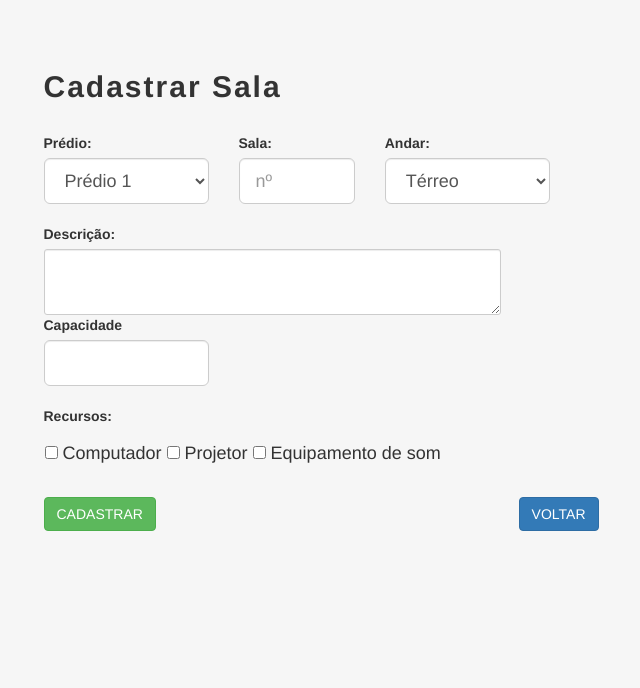
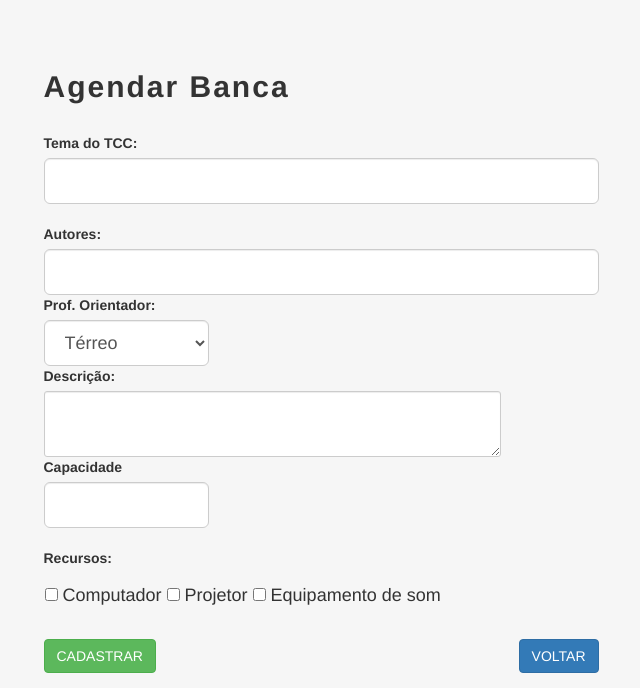
Before and after one commit to fsouza27/SISGBA1205, a PHP site: page /banca/cadastroBanca.php in a window 1280 px wide. Shown: the part 150-838 px from the top of the page, without its empty margins (319-959 px from the left). Before the commit the page ends 681 px from the top, so only its background shows below. Run offline with PHP 8.4, Linux system fonts and the light colour scheme.

Commit message:
Ajustes de layout da tela de cadastro de bancas

```diff
--- a/banca/alteraBanca.php
+++ b/banca/alteraBanca.php
@@ -112,7 +112,7 @@
 
                     <div class="form-group">
                             <button type="submit" class="btn btn-success pull-left">ALTERAR</button>
-                            <a href="salas.php"><p class="btn btn-primary pull-right">VOLTAR</p></a>
+                            <a href="bancas.php"><p class="btn btn-primary pull-right">VOLTAR</p></a>
                         <div class="clearfix"></div>
                     </div>
                 </form>
--- a/banca/cadastroBanca.php
+++ b/banca/cadastroBanca.php
@@ -29,32 +29,28 @@
 	  <div class="row">
         <div class="col-md-6 col-md-offset-3">
             <form id="cadastro_sala" action="processaSala.php" method="post" accept-charset="utf-8" class="form" role="form">
-                    <h2 class="bold">Cadastrar Sala</h2><br>
+                    <h2 class="bold">Agendar Banca</h2><br>
                     <div class="row">
+                        <div class="col-xs-6 col-md-12">
+                            <label for="tema">Tema do TCC: </label>
+                             <input type="text" name="tema" class="form-control input-lg" value=""/>
+                        </div>
+                    </div><br>
+                    <div class="row">
+                        <div class="col-xs-6 col-md-12">
+                            <label for="autores">Autores: </label>
+                            <input name="autores" class="form-control input-lg" />
+                        </div><br>
                         <div class="col-xs-6 col-md-4">
-                            <label for="nome">Prédio: </label>
-                            <select name="predio" class = "form-control input-lg">
-                                <option value="01">Prédio 1</option>
-                                <option value="02">Prédio 2</option>
-                            </select>
-                        </div>
-                        <div class="col-xs-6 col-md-3">
-                            <label for="sala">Sala: </label>
-                            <input name="numero" class = "form-control input-lg" placeholder="nº"/>
-                        </div>
-
-                        <div class="col-xs-6 col-md-4">
-                            <label for="andar">Andar: </label>
-                            <select name="andar" value="" class="form-control input-lg" placeholder="Prédio">
+                            <label for="orientador">Prof. Orientador: </label>
+                            <select name="orientador" value="" class="form-control input-lg">
                                 <option value="0">Térreo</option>
                                 <option value="1">1º andar</option>
                                 <option value="2">2º andar</option>
                                 <option value="3">3º andar</option>
                             </select>
-                        </div>
+                        </div><br>
 
-                    </div><br>
-                    <div class="row">
                         <div class="col-xs-6 col-md-10">
                             <label for="descricao">Descrição: </label>
                             <textarea rows="3" name="descricao" value="" class="form-control input-sm"></textarea>
```
